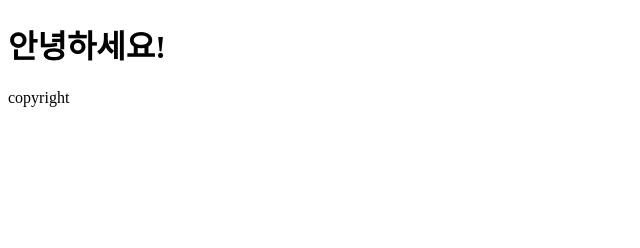
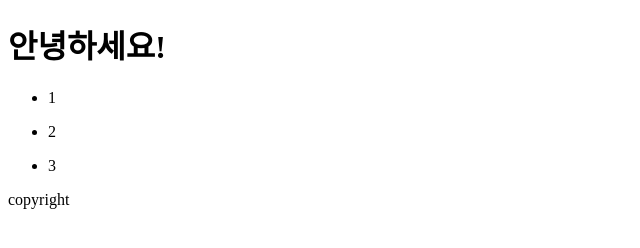
Before and after one commit to mucie567/VueFirst, a plain HTML site: page index.html in a window 1280 px wide. Shown: the whole page, without its empty margins (0-640 px from the left). Drawn offline with Linux system fonts and the light colour scheme.

Commit message:
make branch01-add new code

```diff
--- a/index.html
+++ b/index.html
@@ -8,6 +8,17 @@
 <body>
     <header>
         <h1>안녕하세요!</h1>
+        <ul>
+            <li>
+                <p>1</p>
+            </li>
+            <li>
+                <p>2</p>
+            </li>
+            <li>
+                <p>3</p>
+            </li>
+        </ul>
     </header>
     <footer>
         <p>copyright</p>
```
